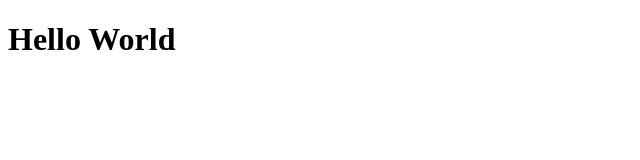
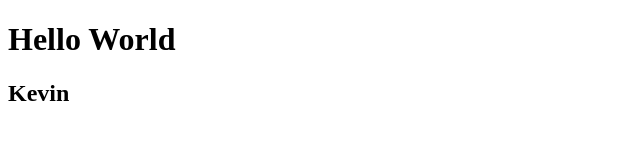
Before and after one commit to k3vbot/testing-branches, a plain HTML site: page index.html in a window 1280 px wide. Shown: the whole page, without its empty margins (0-640 px from the left). Drawn offline with Linux system fonts and the light colour scheme.

Commit message:
add name to html

```diff
--- a/index.html
+++ b/index.html
@@ -8,5 +8,6 @@
 </head>
 <body>
     <h1>Hello World</h1>
+    <h2>Kevin</h2>
 </body>
 </html>
```
